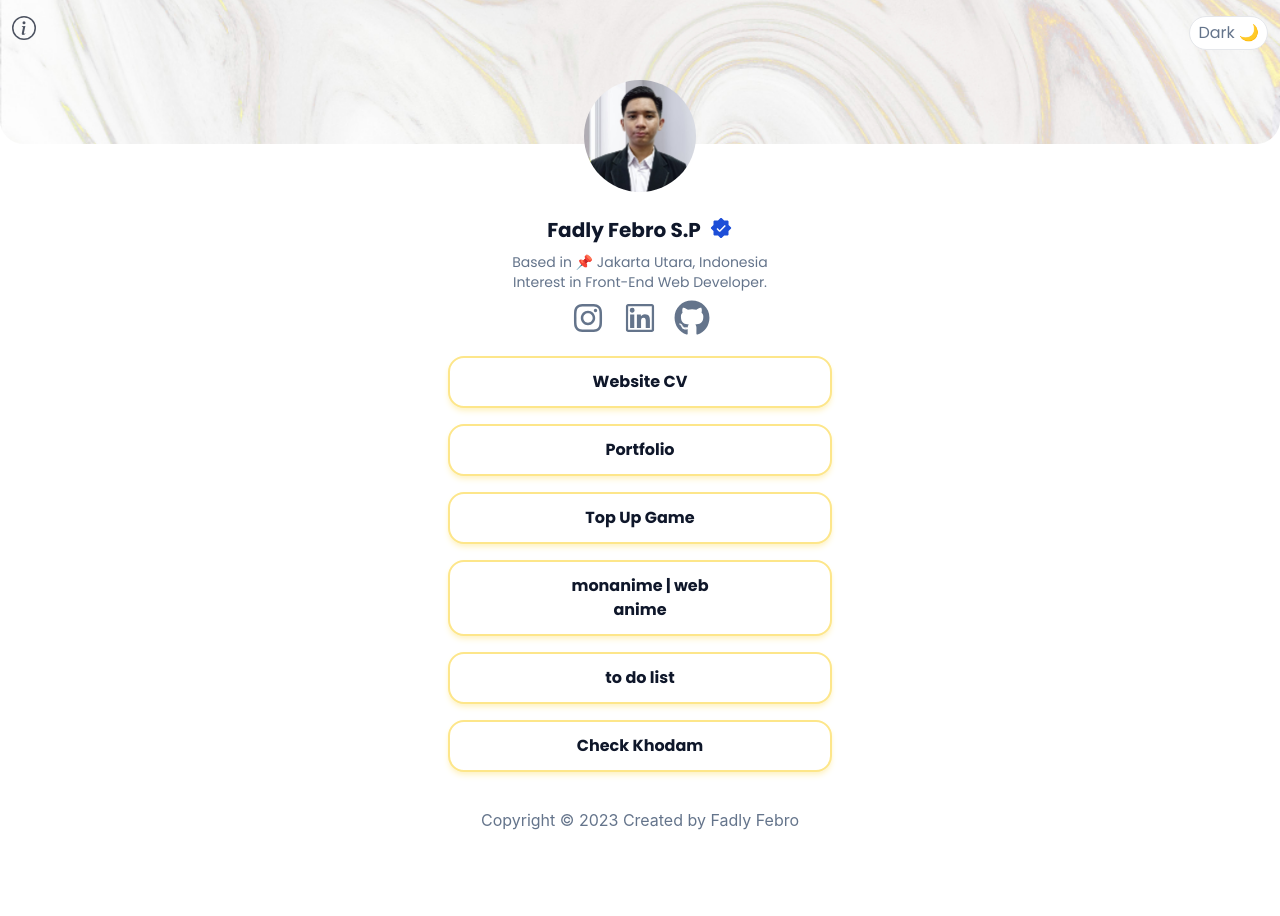
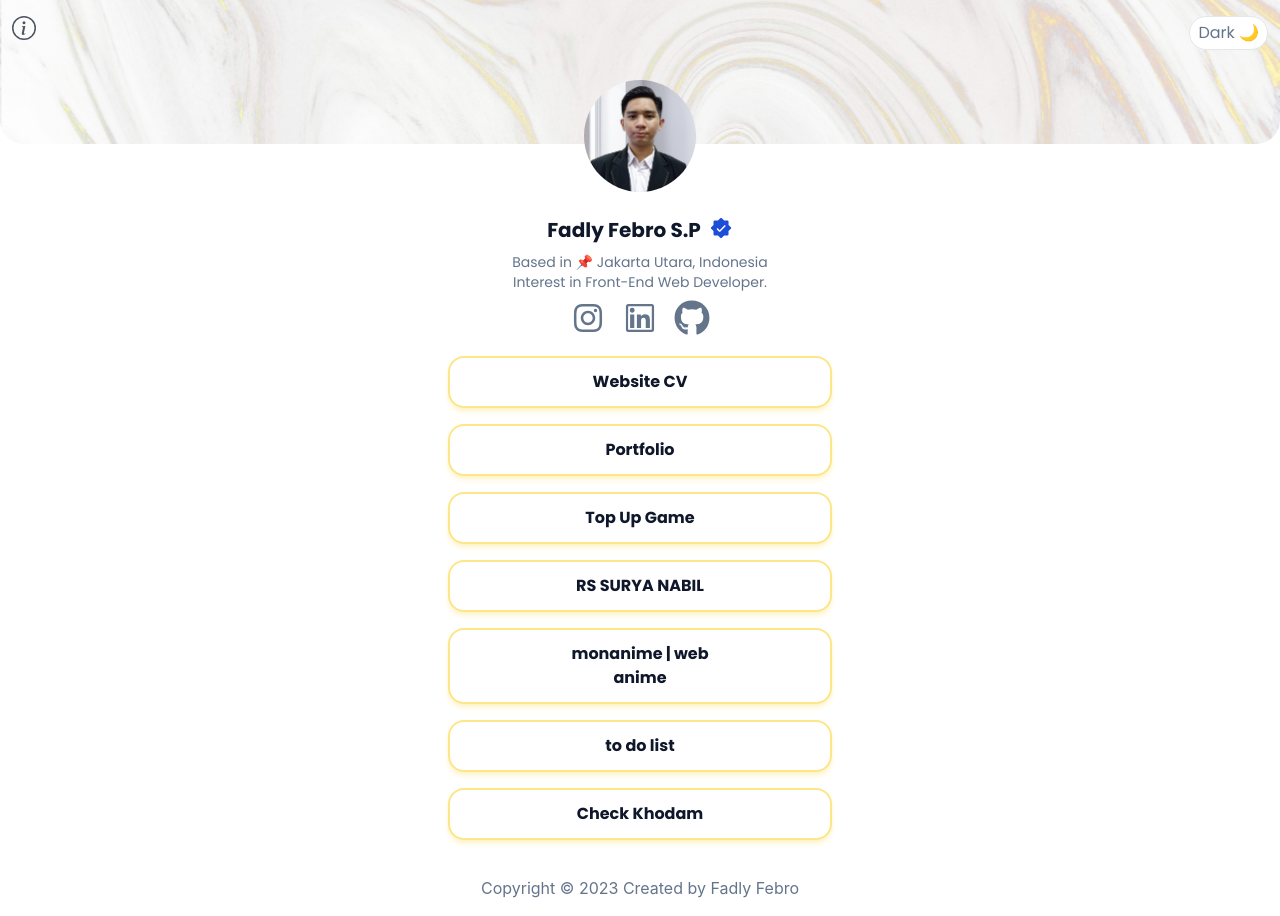
Before and after one commit to fadlyfebrosp/bio_link, a React (Create React App) app: page / in a window 1280 px wide. Before the commit the page ends 848 px from the top, so only its background shows below. Built offline with nearby package versions, Linux system fonts and the light colour scheme.

Commit message:
Add to button RS SURYA NABIL

```diff
--- a/src/components/Button.jsx
+++ b/src/components/Button.jsx
@@ -11,6 +11,9 @@ const Button = ({darkTheme}) => {
       </a>
       <a href="https://fadly-store.vercel.app/" className={`rounded-2xl text-center border-amber-200 border-2 py-3 px-24 shadow-md shadow-amber-100 hover:scale-105 active:scale-95 transition ${darkTheme ? 'text-white bg-slate-800 hover:bg-slate-700 active:bg-slate-900' : 'text-slate-900 bg-white hover:bg-slate-100 active:bg-slate-200'}`}>
         Top Up Game
+      </a>
+      <a href="https://rssuryanabil.my.id/" className={`rounded-2xl text-center border-amber-200 border-2 py-3 px-24 shadow-md shadow-amber-100 hover:scale-105 active:scale-95 transition ${darkTheme ? 'text-white bg-slate-800 hover:bg-slate-700 active:bg-slate-900' : 'text-slate-900 bg-white hover:bg-slate-100 active:bg-slate-200'}`}>
+        RS SURYA NABIL
       </a>
       <a href="https://monanime-webanime.vercel.app/" className={`rounded-2xl text-center border-amber-200 border-2 py-3 px-24 shadow-md shadow-amber-100 hover:scale-105 active:scale-95 transition ${darkTheme ? 'text-white bg-slate-800 hover:bg-slate-700 active:bg-slate-900' : 'text-slate-900 bg-white hover:bg-slate-100 active:bg-slate-200'}`}>
         monanime | web anime
```
